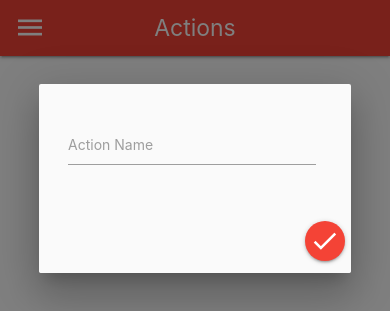
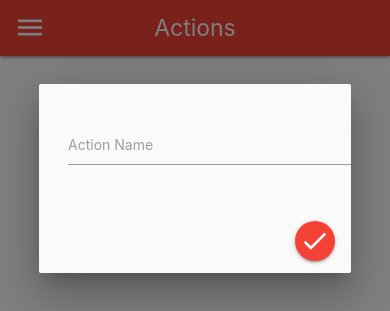
Before and after one commit to adw4236/Prox, a website: page www/actions.html in a window 390 px wide. Both pictures are taken after a click on the button 352 px from the left and 806 px from the top of the page. Shown: the top 311 px of the page. Drawn offline with Linux system fonts and the light colour scheme; some packages are replaced by stand-ins of ours; files whose address does not match are found by name.

Commit message:
Minor dialog box css

```diff
--- a/www/actions.html
+++ b/www/actions.html
@@ -43,13 +43,13 @@
 
         <div id="nameAction" class="modal">
             <div class="modal-content">
-                <div class="input-field inline">
+                <div class="input-field inline" style="width: 400px;">
                     <input id="actionName" type="text">
                     <label for="actionName">Action Name</label>
                 </div>
             </div>
             <div class="modal-footer">
-                <button id="createAction" class="btn-floating btn-big waves-effect waves-light red"><i class="icon-done"></i></button>
+                <button id="createAction" class="btn-floating btn-big waves-effect waves-light red" style="margin-right: 10px;"><i class="icon-done"></i></button>
             </div>
         </div>
 
```
